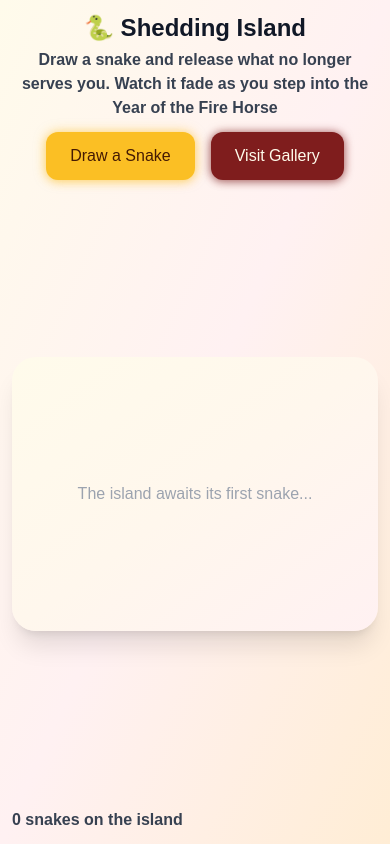
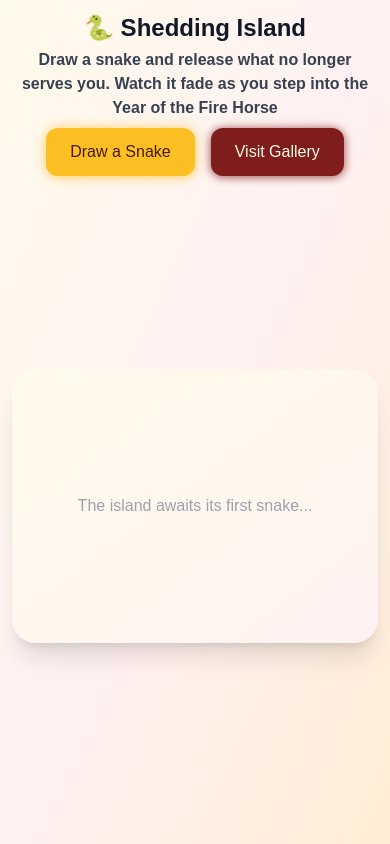
Before and after one commit to juliez8/snake-year-shedding-pond, a Next.js app: page / in a window 390 px wide. Built offline with nearby package versions, Linux system fonts and the light colour scheme; no server answers; the database is empty; a web font is replaced by a local one.

Commit message:
mobile view

```diff
--- a/app/page.tsx
+++ b/app/page.tsx
@@ -43,7 +43,7 @@ export default function HomePage() {
       <div className="max-w-7xl mx-auto w-full flex flex-col flex-1 min-h-0">
 
         {/* Header - title + subtitle, Visit Gallery always visible (desktop: top-right, mobile: below subtitle) */}
-        <div className="flex-shrink-0 pb-2 sm:pb-4">
+        <div className="flex-shrink-0 pb-1 sm:pb-4">
           <div className="flex flex-col sm:flex-row sm:items-start sm:justify-between gap-3 sm:gap-4">
             <div className="text-center sm:text-left flex-1">
               <h1 className="text-2xl sm:text-3xl font-bold text-gray-900">
@@ -54,7 +54,7 @@ export default function HomePage() {
               </p>
               {/* On mobile: Draw a Snake button in header */}
               {isMobile ? (
-                <div className="flex justify-center gap-4 mt-3">
+                <div className="flex justify-center gap-4 mt-2">
                   <button
                     onClick={() => setShowModal(true)}
                     className="px-6 py-3 bg-amber-400 text-amber-950 rounded-xl font-medium text-base shadow-[0_0_12px_rgba(251,191,36,0.5),0_2px_8px_rgba(251,191,36,0.35)] hover:shadow-[0_0_18px_rgba(251,191,36,0.6),0_4px_12px_rgba(251,191,36,0.4)] hover:bg-amber-500 transition-all duration-200"
@@ -82,9 +82,9 @@ export default function HomePage() {
           </div>
         </div>
 
-        {/* Main content - takes remaining space */}
-        <div className="flex-1 min-h-0 w-full flex flex-col lg:flex-row lg:items-stretch gap-2 sm:gap-4 lg:gap-8 transition-all duration-300">
-          <div className="flex-1 min-w-0 min-h-[200px] sm:min-h-[240px] lg:min-h-[280px] flex items-center justify-center">
+        {/* Main content - takes remaining space; on mobile island gets more room, less gap */}
+        <div className="flex-1 min-h-0 w-full flex flex-col lg:flex-row lg:items-stretch gap-1 sm:gap-4 lg:gap-8 transition-all duration-300">
+          <div className="flex-1 min-w-0 min-h-[min(55vh,420px)] sm:min-h-[280px] flex items-center justify-center">
             <Island
               snakes={snakes}
               lastAddedSnakeId={lastAddedSnakeId}
@@ -104,12 +104,6 @@ export default function HomePage() {
           )}
         </div>
 
-        {/* Footer - snake count (Visit Gallery is in header on desktop) */}
-        <div className="flex-shrink-0 flex items-center gap-4 pt-2 sm:pt-4">
-          <span className="text-gray-700 text-base sm:text-lg font-bold">
-            {snakes.length} snake{snakes.length !== 1 ? 's' : ''} on the island
-          </span>
-        </div>
       </div>
 
       {/* Mobile Modal - no scroll, fits viewport */}
--- a/components/Island.tsx
+++ b/components/Island.tsx
@@ -35,8 +35,9 @@ export default function Island({ snakes, lastAddedSnakeId, onEntryAnimationCompl
       <div className="relative w-full max-w-4xl mx-auto aspect-[4/3] bg-gradient-to-br from-amber-50 via-orange-50 to-rose-50 rounded-3xl shadow-xl overflow-hidden transition-all duration-300 ease-out">
 
         {snakes.map((snake) => {
-          const left = `${snake.position_x * 100}%`;
-          const top = `${snake.position_y * 100}%`;
+          const inset = 0.1;
+          const left = `${inset * 100 + snake.position_x * (1 - 2 * inset) * 100}%`;
+          const top = `${inset * 100 + snake.position_y * (1 - 2 * inset) * 100}%`;
           const opacity = opacities[snake.id] ?? 1;
 
           return (
```
